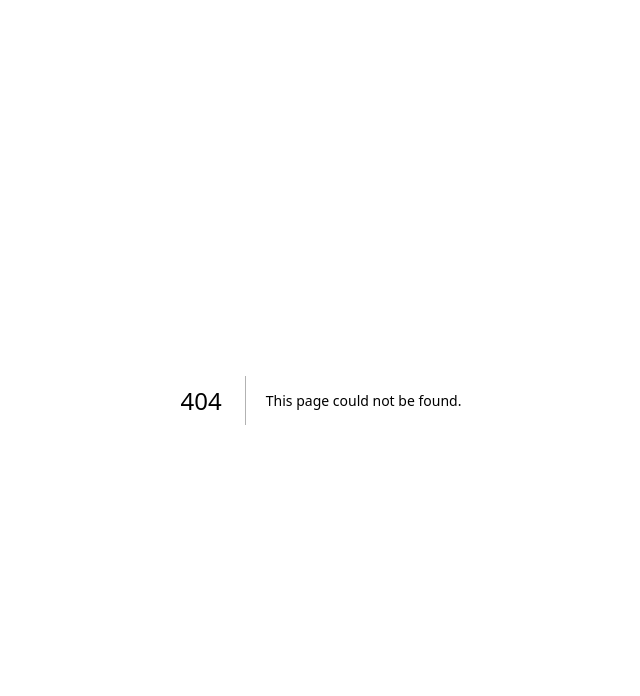
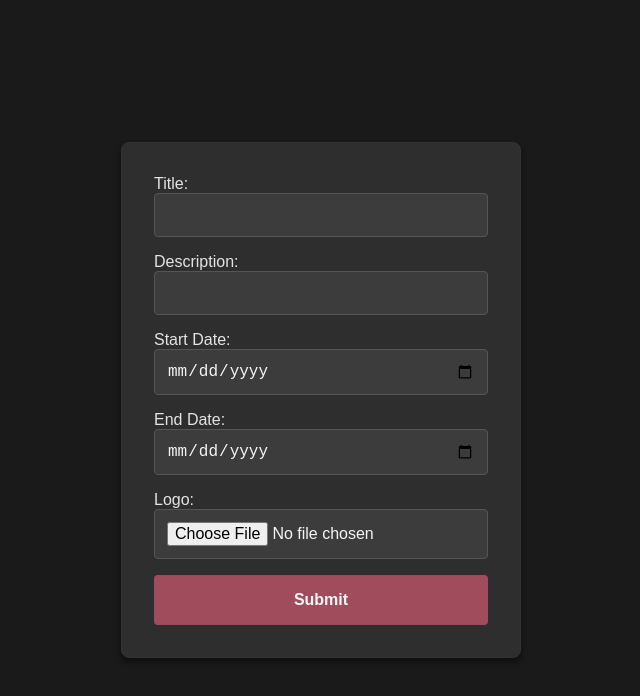
Before and after one commit to Thauan-th/twygo-frontend, a Next.js app: page /courses/new in a window 1280 px wide. Before the commit this address had no page. Shown: the top 696 px of the page, without its empty margins (319-959 px from the left). Built offline with nearby package versions, Linux system fonts and the light colour scheme.

Commit message:
feat: start connection with back-end

```diff
--- /dev/null
+++ b/src/app/courses/new/page.module.css
@@ -0,0 +1,67 @@
+.container {
+  display: flex;
+  justify-content: center;
+  align-items: center;
+  min-height: 100vh;
+  background-color: #1a1a1a; /* Fundo escuro */
+}
+
+.form {
+  display: flex;
+  flex-direction: column;
+  gap: 1rem; /* Espaçamento entre os campos */
+  padding: 2rem;
+  border: 1px solid #333; /* Borda escura */
+  border-radius: 8px;
+  background-color: #2e2e2e; /* Fundo do formulário mais claro */
+  box-shadow: 0 4px 6px rgba(0, 0, 0, 0.5); /* Sombra mais intensa */
+  width: 100%;
+  max-width: 400px;
+}
+
+.label {
+  display: flex;
+  flex-direction: column;
+  font-size: 1rem;
+  color: #e4e4e4; /* Texto em cinza claro */
+}
+
+.input {
+  padding: 0.75rem; /* Aumenta a altura do input */
+  font-size: 1rem;
+  color: #f5f5f5; /* Texto claro no input */
+  background-color: #3c3c3c; /* Fundo do input escuro */
+  border: 1px solid #555; /* Borda escura */
+  border-radius: 4px;
+}
+
+.input:focus {
+  outline: none;
+  border-color: #a04c5c; /* Vinho mais suave */
+  box-shadow: 0 0 4px #a04c5c;
+}
+
+.dateField {
+  flex: 1; /* Ambos os campos dividem o espaço igualmente */
+}
+
+.buttonSubmit {
+  padding: 1rem; /* Altura maior no botão */
+  font-size: 1rem;
+  font-weight: bold;
+  color: #f5f5f5; /* Texto claro */
+  background-color: #a04c5c; /* Fundo vinho mais suave */
+  border: none;
+  border-radius: 4px;
+  cursor: pointer;
+  transition: background-color 0.3s ease;
+}
+
+.buttonSubmit:hover {
+  background-color: #b76a79; /* Vinho ainda mais claro no hover */
+}
+
+.buttonSubmit:focus {
+  outline: none;
+  box-shadow: 0 0 8px #b76a79; /* Glow no foco */
+}
--- /dev/null
+++ b/src/app/courses/new/page.tsx
@@ -0,0 +1,79 @@
+"use client";
+
+import styles from "./page.module.css";
+import { useState } from "react";
+
+export default function Page() {
+  const [course, setCourse] = useState({
+    name: "",
+    description: "",
+    start_date: "",
+    end_date: "",
+    logo: "",
+  });
+
+  const handleInputChange = (event: React.ChangeEvent<HTMLInputElement>) => {
+    const { name, value } = event.target;
+    setCourse({ ...course, [name]: value });
+  };
+
+  const handleSubmit = (event: React.FormEvent<HTMLFormElement>) => {
+    event.preventDefault();
+    console.log(course);
+  };
+
+  return (
+    <div className={styles.container}>
+      <form className={styles.form} onSubmit={handleSubmit}>
+        <label className={styles.label}>
+          Title:
+          <input
+            type="text"
+            name="title"
+            className={styles.input}
+            onChange={handleInputChange}
+          />
+        </label>
+        <label className={styles.label}>
+          Description:
+          <input
+            type="text"
+            name="description"
+            className={styles.input}
+            onChange={handleInputChange}
+          />
+        </label>
+        <label className={`${styles.label} ${styles.dateField}`}>
+          Start Date:
+          <input
+            type="date"
+            name="start_date"
+            className={styles.input}
+            onChange={handleInputChange}
+          />
+        </label>
+        <label className={`${styles.label} ${styles.dateField}`}>
+          End Date:
+          <input
+            type="date"
+            name="end_date"
+            className={styles.input}
+            onChange={handleInputChange}
+          />
+        </label>
+        <label className={styles.label}>
+          Logo:
+          <input
+            type="file"
+            name="logo"
+            className={styles.input}
+            onChange={handleInputChange}
+          />
+        </label>
+        <button type="submit" className={styles.buttonSubmit}>
+          Submit
+        </button>
+      </form>
+    </div>
+  );
+}
--- /dev/null
+++ b/src/app/courses/page.module.css
@@ -0,0 +1,62 @@
+/* Container de Listagem de Cursos */
+.courseList {
+  display: grid;
+  grid-template-columns: repeat(4, 1fr);  /* 4 colunas de largura igual */
+  gap: 20px;  /* Espaçamento entre os cards */
+  padding: 20px;
+}
+
+/* Card de curso */
+.courseCard {
+  background-color: #5d5a5a;
+  border: 1px solid #ddd;
+  border-radius: 8px;
+  box-shadow: 0 4px 6px rgba(0, 0, 0, 0.1);
+  padding: 20px;
+  transition: transform 0.2s, box-shadow 0.2s;
+}
+
+/* Efeito Hover nos Cards */
+.courseCard:hover {
+  transform: translateY(-5px);
+  box-shadow: 0 6px 10px rgba(0, 0, 0, 0.15);
+}
+
+/* Título do curso */
+.courseTitle {
+  font-size: 1.5rem;
+  color: #333;
+  margin-bottom: 10px;
+}
+
+/* Descrição do curso */
+.courseDescription {
+  font-size: 1rem;
+  color: #555;
+  margin-bottom: 10px;
+  line-height: 1.4;
+}
+
+/* Datas do curso */
+.courseDate {
+  font-size: 0.9rem;
+  color: #666;
+  margin-bottom: 5px;
+}
+@media (max-width: 1200px) {
+  .courseList {
+    grid-template-columns: repeat(3, 1fr);  /* 3 colunas para telas menores */
+  }
+}
+
+@media (max-width: 900px) {
+  .courseList {
+    grid-template-columns: repeat(2, 1fr);  /* 2 colunas para telas ainda menores */
+  }
+}
+
+@media (max-width: 600px) {
+  .courseList {
+    grid-template-columns: 1fr;  /* 1 coluna para telas muito pequenas */
+  }
+}
--- a/src/app/globals.css
+++ b/src/app/globals.css
@@ -1,12 +1,14 @@
 :root {
-  --background: #ffffff;
-  --foreground: #171717;
+  --background: #171717; /* Cor de fundo escura */
+  --foreground: #ededed; /* Cor de texto clara */
+  --accent: #8b0000; /* Vinho suave para destaque */
 }
 
 @media (prefers-color-scheme: dark) {
   :root {
-    --background: #0a0a0a;
-    --foreground: #ededed;
+    --background: #121212; /* Fundo ainda mais escuro para o modo dark */
+    --foreground: #e0e0e0; /* Texto claro, mas suave */
+    --accent: #8b0000; /* Mantemos o vermelho vinho para o modo dark */
   }
 }
 
@@ -31,8 +33,26 @@ body {
 }
 
 a {
-  color: inherit;
+  color: var(--accent); /* Links em vermelho vinho */
   text-decoration: none;
+}
+
+a:hover {
+  color: #ff4d4d; /* Sutil efeito de hover mais claro */
+}
+
+button {
+  background-color: var(--accent); /* Botões com fundo vermelho vinho */
+  color: white;
+  border: none;
+  padding: 10px 20px;
+  border-radius: 5px;
+  cursor: pointer;
+  transition: background-color 0.3s ease;
+}
+
+button:hover {
+  background-color: #b30000; /* Hover de botão com uma tonalidade mais forte */
 }
 
 @media (prefers-color-scheme: dark) {
```
Also changed, not shown: package.json (+6 -4 lines), src/app/courses/[id]/page.tsx (added, +7 -0 lines), src/app/courses/page.tsx (added, +41 -0 lines), src/lib/api_client.tsx (added, +31 -0 lines), src/lib/endpoints.tsx (added, +9 -0 lines), src/requests/courses.tsx (added, +18 -0 lines), src/types/course.tsx (added, +8 -0 lines), src/app/courses/[id]/page.module.css (added), 1 other file (tests, documents, lock files or other folders).
